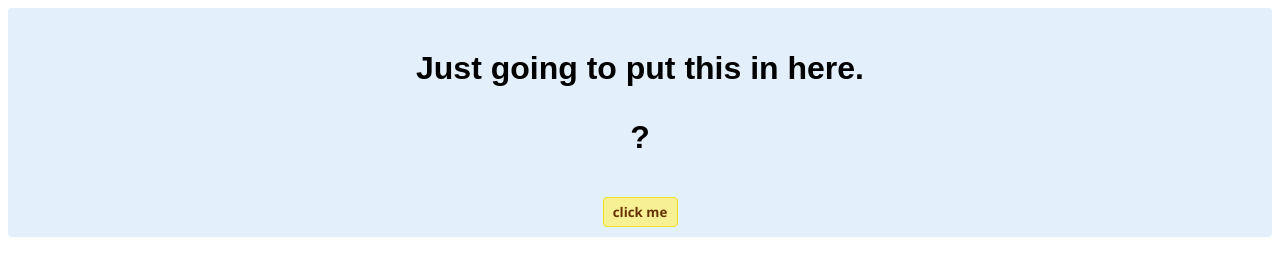
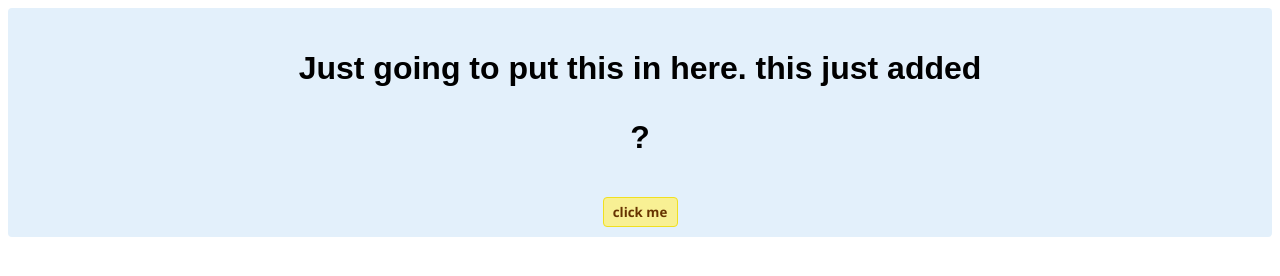
Before and after one commit to splatt53/test-page, a plain HTML site: page hello-world.html in a window 1280 px wide. Drawn offline with Linux system fonts and the light colour scheme.

Commit message:
change to foo_feacher

```diff
--- a/hello-world.html
+++ b/hello-world.html
@@ -44,7 +44,7 @@
 
 <body>
 <div id="mainContent">
-<p>Just going to put this in here.  </p>
+<p>Just going to put this in here. this just added </p>
 <p id="helloText">?</p>
 <button id="clickButton" class="buttonStyle">click me</button>
 </div>
```
